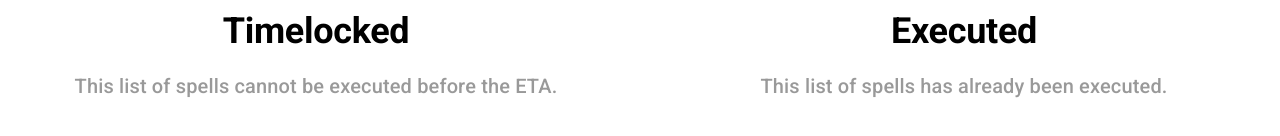
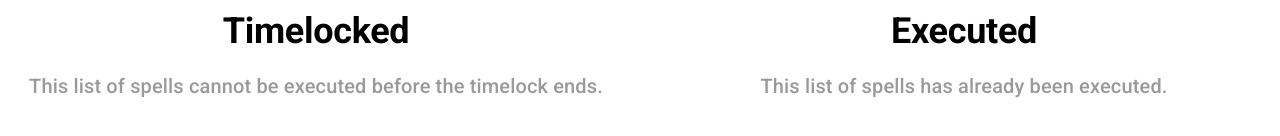
Before and after one commit to blocklytics/spells-fyi, a React (Create React App) app: page / in a window 1280 px wide. Shown: the part 540-676 px from the top of the page. Built offline with nearby package versions, Linux system fonts and the light colour scheme; no server answers; what apollo-link-ws would draw is missing.

Commit message:
Replace ETA language

```diff
--- a/src/components/Content.js
+++ b/src/components/Content.js
@@ -133,7 +133,7 @@ const Content = ({ data }) => {
                 { isExecuted ? (
                     <Row label="Executed" content={<Link href={etherscanUrlForTx(executedAtTransaction)} target="_blank"><Moment id={idx} timestamp={executedAtTimestamp} /> <OpenInNew fontSize="small" /></Link>} />
                 ) : (
-                    <Row label="ETA" content={<Moment id={idx} timestamp={eta} />} />
+                    <Row label="Timelock ends" content={eta === "0" ? "To be determined" : <Moment id={idx} timestamp={eta} />} />
                 )}
                 <Row label="Cast" content={<Link href={etherscanUrlForTx(createdAtTransaction)} target="_blank"><Moment id={idx} timestamp={createdAtTimestamp} /> <OpenInNew fontSize="small" /></Link>} />
                 <Divider className={classes.rowSmall} />
@@ -163,7 +163,7 @@ const GridLayout = () => {
         <Grid container direction="row" spacing={2}>
             <Grid item xs={12} sm={6}>
                 <Typography variant="h2" align="center" paragraph className={classes.sectionHeader}>Timelocked</Typography>
-                <Typography variant="h6" align="center" paragraph className={classes.sectionSubheader}>This list of spells cannot be executed before the ETA.</Typography>
+                <Typography variant="h6" align="center" paragraph className={classes.sectionSubheader}>This list of spells cannot be executed before the timelock ends.</Typography>
                 <Content data={data && data.future} />
             </Grid>
             <Grid item xs={12} sm={6}>
```
